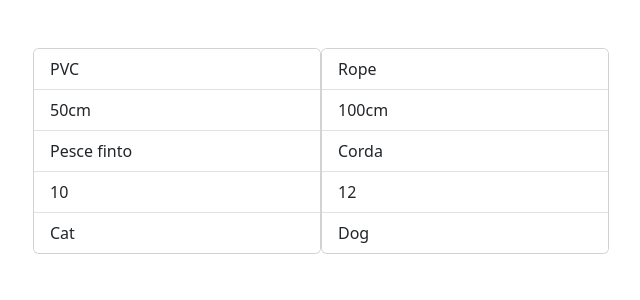
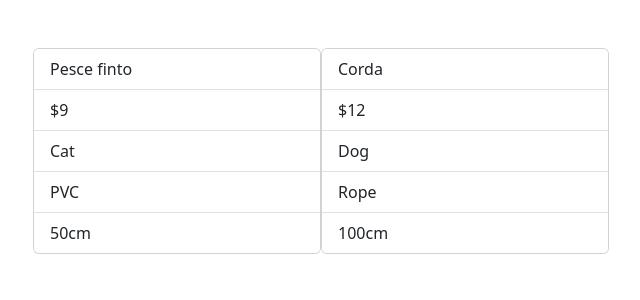
Before and after one commit to Domenic0Ferrari/php-oop-2, a PHP site: page / in a window 1280 px wide. Shown: the top 300 px of the page, without its empty margins (49-689 px from the left). Run offline with PHP 8.4, Linux system fonts and the light colour scheme.

Commit message:
fix new Toys in db.php

```diff
--- a/Models/Toys.php
+++ b/Models/Toys.php
@@ -4,7 +4,7 @@ class Toys extends Products
     public string $materials;
     public string $size;
     // COSTRUTTORE
-    public function __construct(string $materials, string $size, string $name, int $price, string $categories)
+    public function __construct(string $name, int $price, string $categories, string $materials, string $size)
     {
         $this->materials = $materials;
         $this->size = $size;
--- a/db.php
+++ b/db.php
@@ -1,5 +1,5 @@
 <?php
 $products = [
-    new Toys('PVC', '50cm', 'Pesce finto', 10, 'Cat'),
-    new Toys('Rope', '100cm', 'Corda', 12, 'Dog'),
+    new Toys('Pesce finto', 9, 'Cat', 'PVC', '50cm'),
+    new Toys('Corda', 12, 'Dog',  'Rope', '100cm',),
 ];
--- a/index.php
+++ b/index.php
@@ -20,11 +20,11 @@ include __DIR__ . '/db.php';
         <?php foreach ($products as $index => $product) { ?>
             <div class="card" style="width: 18rem;">
                 <ul class="list-group list-group-flush">
+                    <li class="list-group-item"><?= $product->name ?></li>
+                    <li class="list-group-item">$<?= $product->price ?></li>
+                    <li class="list-group-item"><?= $product->categories ?></li>
                     <li class="list-group-item"><?= $product->materials ?></li>
                     <li class="list-group-item"><?= $product->size ?></li>
-                    <li class="list-group-item"><?= $product->name ?></li>
-                    <li class="list-group-item"><?= $product->price ?></li>
-                    <li class="list-group-item"><?= $product->categories ?></li>
                 </ul>
             </div>
         <?php } ?>
```
